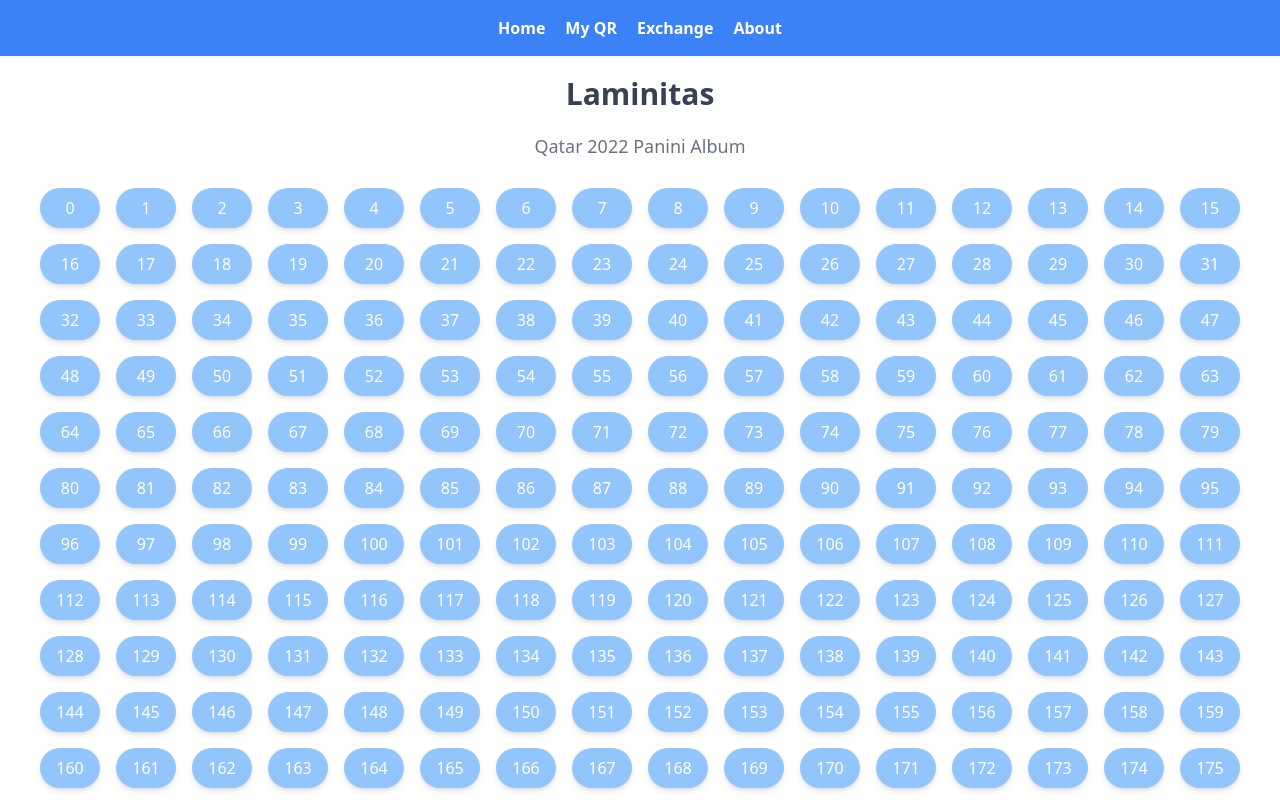
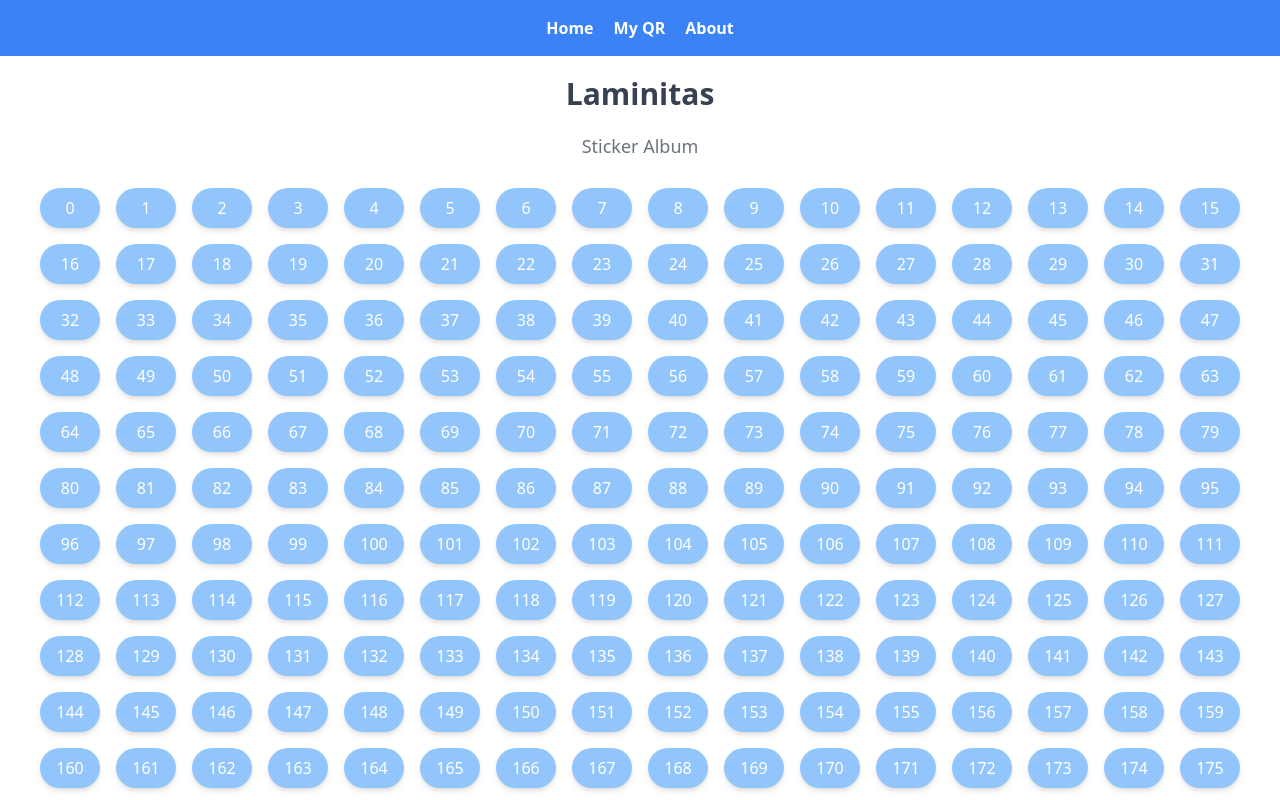
Before and after one commit to jpvg10/laminitas, a React (Create React App) app: page / in a window 1280 px wide. Shown: the top 800 px of the page. Built offline with nearby package versions, Linux system fonts and the light colour scheme.

Commit message:
hide exchange from navbar

```diff
--- a/src/components/Home.tsx
+++ b/src/components/Home.tsx
@@ -19,7 +19,7 @@
 
   return (
     <React.Fragment>
-      <h2 className="text-gray-500 text-lg mb-5">Qatar 2022 Panini Album</h2>
+      <h2 className="text-gray-500 text-lg mb-5">Sticker Album</h2>
       <StickerButtons stickers={stickers} onClick={incrementSticker} />
     </React.Fragment>
   );
--- a/src/components/Navbar.tsx
+++ b/src/components/Navbar.tsx
@@ -10,9 +10,9 @@
       <li className="mr-5">
         <Link to="/my-qr">My QR</Link>
       </li>
-      <li className="mr-5">
+      {/* <li className="mr-5">
         <Link to="/exchange">Exchange</Link>
-      </li>
+      </li> */}
       <li>
         <Link to="/about">About</Link>
       </li>
```
Also changed, not shown: 1 other file (tests, documents, lock files or other folders).
